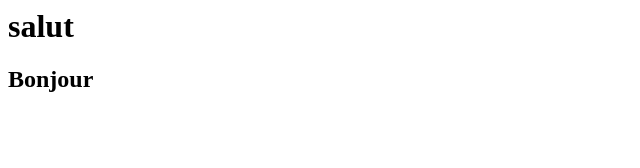
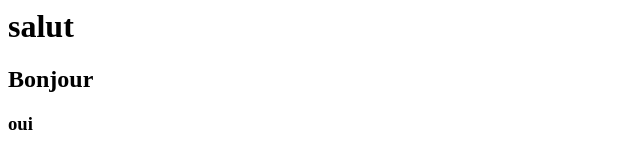
Before and after one commit to Adrien-Cathebras/tp_final_alternance_2_1, a plain HTML site: page index.html in a window 1280 px wide. Shown: the full height of the page, 0-640 px from the left. Drawn offline with Linux system fonts and the light colour scheme.

Commit message:
Update documentation

```diff
--- a/index.html
+++ b/index.html
@@ -1,2 +1,4 @@
 <h1>salut</h1>
 <h2>Bonjour</h2>
+
+<h3>oui</h3>
```
